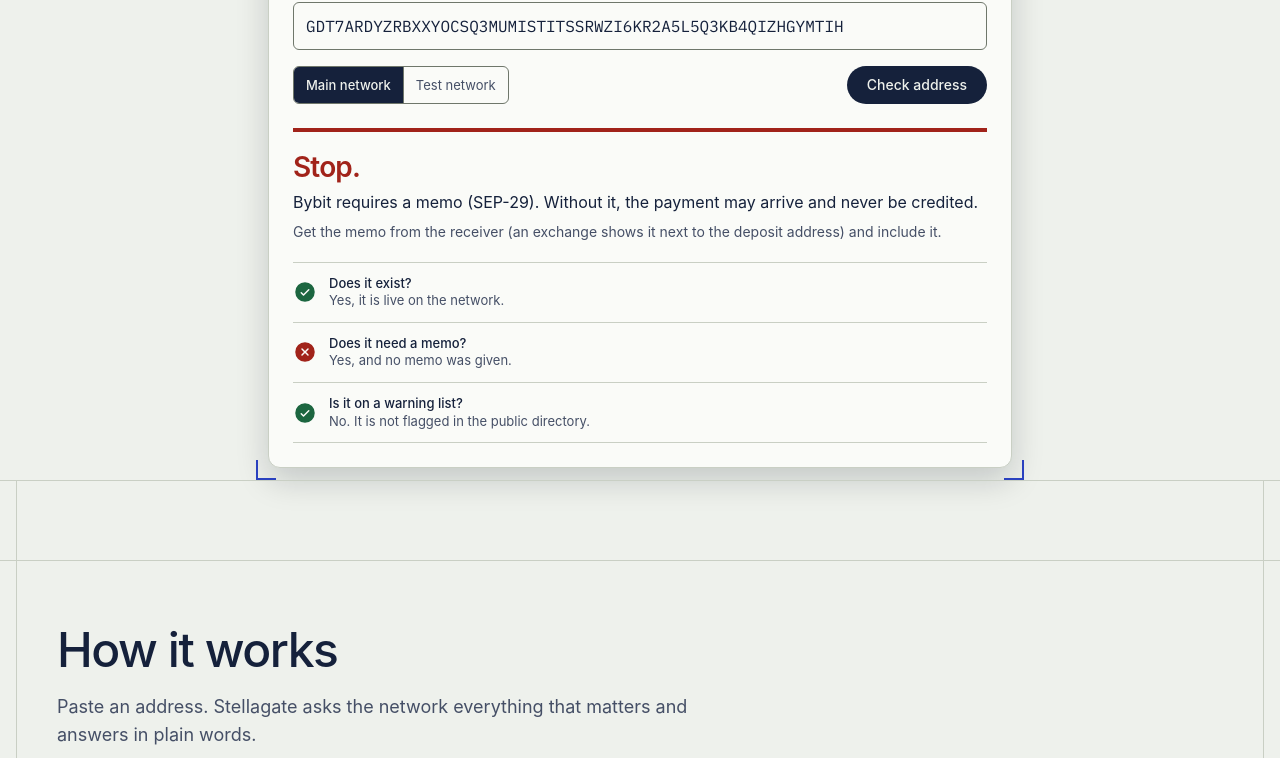
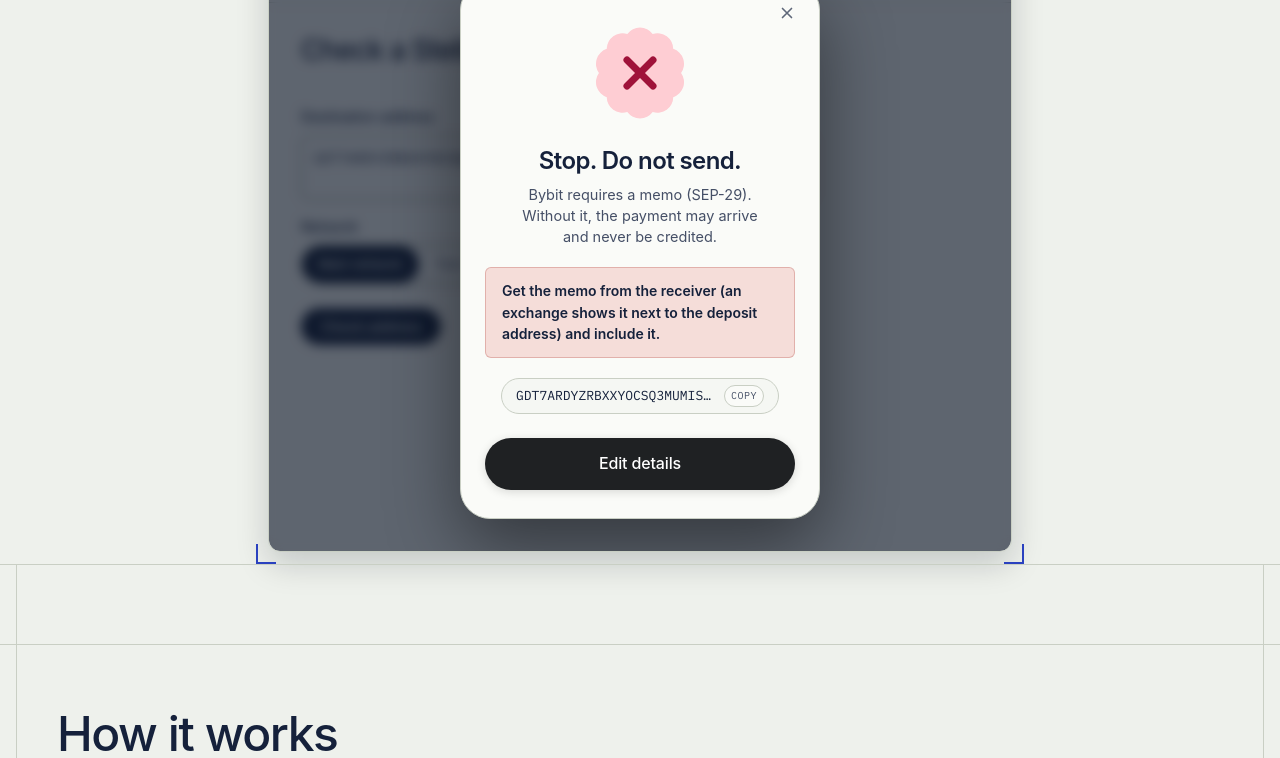
Before and after one commit to StellaGate/stellagate, a website built with Vite: page site/index.html in a window 1280 px wide. Shown: the part 960-1718 px from the top of the page. Built offline with nearby package versions, Linux system fonts and the light colour scheme.

Commit message:
feat: align hero nav, show the verdict pop-up mockup, add landing motion

```diff
--- a/site/index.html
+++ b/site/index.html
@@ -119,22 +119,37 @@
               <span class="mock-dots" aria-hidden="true"><span></span><span></span><span></span></span>
               <span class="mock-url">stellagate.vercel.app/app</span>
             </div>
-            <div class="mock-body">
-              <p class="mock-label">Address you are sending to</p>
-              <p class="mock-field">GDT7ARDYZRBXXYOCSQ3MUMISTITSSRWZI6KR2A5L5Q3KB4QIZHGYMTIH</p>
-              <div class="mock-controls">
-                <span class="mock-segmented"><span class="is-on">Main network</span><span>Test network</span></span>
-                <span class="mock-button">Check address</span>
+            <div class="mock-scene">
+              <div class="mock-page" aria-hidden="true">
+                <div class="mock-appbar">
+                  <span class="mock-brand"><span class="brand-mark"></span>Stellagate</span>
+                  <span class="mock-links"><span class="is-on">App</span><span>Batch</span><span>Memo Lab</span><span>Developer</span></span>
+                  <span class="mock-net"><span class="mock-net-dot"></span>Mainnet</span>
+                </div>
+                <div class="mock-form">
+                  <p class="mock-title">Check a Stellar address</p>
+                  <p class="mock-label">Destination address</p>
+                  <p class="mock-field"><span class="mock-typed">GDT7ARDYZRBXXYOCSQ3MUMISTITSSRWZI6KR2A5L5Q3KB4QIZHGYMTIH</span><span class="mock-caret"></span></p>
+                  <p class="mock-label">Network</p>
+                  <span class="mock-segmented"><span class="is-on">Main network</span><span>Test network</span></span>
+                  <span class="mock-button">Check address</span>
+                </div>
               </div>
-              <div class="mock-verdict">
-                <p class="mock-word">Stop.</p>
-                <p class="mock-summary">Bybit requires a memo (SEP-29). Without it, the payment may arrive and never be credited.</p>
-                <p class="mock-fix">Get the memo from the receiver (an exchange shows it next to the deposit address) and include it.</p>
-                <ul class="frag-rows">
-                  <li class="frag-row row-fine"><span class="status"><svg class="status-icon status-fine" aria-hidden="true"><use href="#i-fine"/></svg><span class="sr-only">Fine</span></span><span class="frag-q">Does it exist?</span><span class="frag-a">Yes, it is live on the network.</span></li>
-                  <li class="frag-row row-stop"><span class="status"><svg class="status-icon status-stop" aria-hidden="true"><use href="#i-stop"/></svg><span class="sr-only">Stop</span></span><span class="frag-q">Does it need a memo?</span><span class="frag-a">Yes, and no memo was given.</span></li>
-                  <li class="frag-row row-fine"><span class="status"><svg class="status-icon status-fine" aria-hidden="true"><use href="#i-fine"/></svg><span class="sr-only">Fine</span></span><span class="frag-q">Is it on a warning list?</span><span class="frag-a">No. It is not flagged in the public directory.</span></li>
-                </ul>
+              <div class="mock-scrim" aria-hidden="true"></div>
+              <div class="mock-modal">
+                <div class="modal-box">
+                  <span class="modal-close" aria-hidden="true"><svg width="18" height="18" viewBox="0 0 24 24" fill="none" stroke="currentColor" stroke-width="2.2" stroke-linecap="round" stroke-linejoin="round"><path d="M18 6L6 18M6 6l12 12"/></svg></span>
+                  <div class="modal-result-pane">
+                    <div class="badge-container badge-stop" aria-hidden="true">
+                      <svg class="rosette-svg" viewBox="0 0 96 96"><path class="rosette-shape" d="M 36.29 11.95 A 14.50 14.50 0 0 1 59.71 11.95 A 14.50 14.50 0 0 1 78.66 25.72 A 14.50 14.50 0 0 1 85.90 48.00 A 14.50 14.50 0 0 1 78.66 70.28 A 14.50 14.50 0 0 1 59.71 84.05 A 14.50 14.50 0 0 1 36.29 84.05 A 14.50 14.50 0 0 1 17.34 70.28 A 14.50 14.50 0 0 1 10.10 48.00 A 14.50 14.50 0 0 1 17.34 25.72 A 14.50 14.50 0 0 1 36.29 11.95 Z"/><path class="cross-path cross-path-1" fill="none" stroke="currentColor" stroke-width="6.5" stroke-linecap="round" d="M36 36 L60 60"/><path class="cross-path cross-path-2" fill="none" stroke="currentColor" stroke-width="6.5" stroke-linecap="round" d="M60 36 L36 60"/></svg>
+                    </div>
+                    <p class="modal-headline">Stop. Do not send.</p>
+                    <p class="modal-text">Bybit requires a memo (SEP-29). Without it, the payment may arrive and never be credited.</p>
+                    <div class="modal-callout"><p class="modal-callout-msg">Get the memo from the receiver (an exchange shows it next to the deposit address) and include it.</p></div>
+                    <span class="modal-dest-pill"><span class="dest-pill-text">GDT7ARDYZRBXXYOCSQ3MUMISTITSSRWZI6KR2A5L5Q3KB4QIZHGYMTIH</span><span class="dest-pill-badge">Copy</span></span>
+                    <span class="modal-pill-btn">Edit details</span>
+                  </div>
+                </div>
               </div>
             </div>
           </div>
--- a/site/src/landing.css
+++ b/site/src/landing.css
@@ -22,8 +22,9 @@
 @media (prefers-color-scheme: dark) { .brand-mark { background-image: url("./assets/stellagate-white.png"); } }
 
 /* Nav, set inside the hero panel: links light on the painting, brand in the top notch */
-.hero-panel .landing-header { position: relative; z-index: 3; padding: var(--space-3) var(--space-4) 0; }
-.hero-panel .landing-header .nav-bar { background: transparent; border: 0; padding: 0; min-height: 3.5rem; }
+/* Inset past the 24px corner radius; every item centres on the notch's middle line (8 + 44/2 = 30 of 60) */
+.hero-panel .landing-header { position: relative; z-index: 3; padding: var(--space-2) var(--space-8) 0; }
+.hero-panel .landing-header .nav-bar { background: transparent; border: 0; padding: 0; min-height: var(--target-min); }
 .hero-panel .nav-links-desktop a { color: var(--on-image-secondary); }
 .hero-panel .nav-links-desktop a:hover { color: var(--on-image); }
 .hero-panel .nav-dropdown-trigger { color: var(--on-image-secondary); }
@@ -35,9 +36,12 @@
 .hero-panel .nav-logo-navy { display: block; }
 @media (prefers-color-scheme: dark) { .hero-panel .nav-logo-navy { display: none; } .hero-panel .nav-logo-white { display: block; } }
 .hero-panel .nav-icon-btn { color: var(--on-image); border-color: var(--on-image-line); background: transparent; }
-.hero-panel .nav-col-right .button-primary { background: var(--on-image); color: var(--image-base); }
+/* Outline on the hero, where the solid call to action sits below; the floating pill keeps it solid */
+.hero-panel .nav-col-right .button-primary { background: transparent; color: var(--on-image); border: 1px solid var(--on-image-line); }
+.hero-panel .nav-col-right .button-primary:hover { background: rgb(255 255 255 / 0.1); border-color: var(--on-image-secondary); }
 @media (max-width: 40rem) {
   .hero-panel .nav-col-right { display: none; }
+  .hero-panel .landing-header { padding-inline: var(--space-4); }
   .hero-frame .notch-top { width: 13rem; clip-path: path("M0 0H208C176 0 172 60 140 60H68C36 60 32 0 0 0Z"); }
 }
 
@@ -98,6 +102,10 @@
   position: relative; overflow: hidden; border-radius: var(--radius-hero) var(--radius-hero) 0 0; color: var(--on-image);
   min-height: min(44rem, 90vh); display: grid; grid-template-rows: auto auto 1fr;
   background-color: var(--image-base);
+}
+/* The painting sits on its own layer so it can settle in without moving the panel's mask */
+.hero-panel::before {
+  content: ""; position: absolute; inset: 0; z-index: 0; pointer-events: none;
   background-image:
     radial-gradient(120% 80% at 50% 45%, var(--image-scrim) 0%, rgb(11 21 38 / 0.28) 55%, rgb(11 21 38 / 0) 100%),
     linear-gradient(180deg, rgb(11 21 38 / 0.35) 0%, rgb(11 21 38 / 0.1) 40%, rgb(11 21 38 / 0.5) 100%),
@@ -145,7 +153,7 @@
 
 /* The stage: centred headline, lede and call to action */
 .hero-stage {
-  position: relative; display: grid; align-content: center; justify-items: center; text-align: center;
+  position: relative; z-index: 1; display: grid; align-content: center; justify-items: center; text-align: center;
   padding: var(--space-12) var(--cell-pad) calc(var(--space-16) + var(--space-8));
 }
 .hero-stage h1 {
@@ -204,26 +212,56 @@
   background: var(--field); border: 1px solid var(--separator); border-radius: var(--radius-control);
   padding: var(--space-1) var(--space-3);
 }
-.mock-body { padding: var(--space-6); }
-.mock-label { font-size: var(--text-caption); font-weight: 500; margin-bottom: var(--space-2); }
+/* The scene: the check page dimmed behind the real verdict pop-up, built from the modal's own classes */
+.mock-scene { display: grid; overflow: hidden; }
+.mock-scene > * { grid-area: 1 / 1; }
+.mock-page { min-width: 0; }
+.mock-appbar {
+  display: flex; align-items: center; gap: var(--space-5); padding: var(--space-3) var(--space-5);
+  border-bottom: 1px solid var(--separator); font-size: var(--text-footnote); color: var(--label-secondary);
+}
+.mock-brand { display: inline-flex; align-items: center; gap: var(--space-2); font-weight: 600; color: var(--label); }
+.mock-brand .brand-mark { width: 18px; height: 18px; }
+.mock-links { display: flex; gap: var(--space-4); }
+.mock-links .is-on { color: var(--label); font-weight: 500; }
+.mock-net {
+  margin-left: auto; display: inline-flex; align-items: center; gap: var(--space-2);
+  padding: var(--space-1) var(--space-3); border: 1px solid var(--separator); border-radius: var(--radius-pill);
+  color: var(--label); font-weight: 500;
+}
+.mock-net-dot { width: 6px; height: 6px; border-radius: 50%; background: var(--go); }
+.mock-form { display: grid; justify-items: start; padding: var(--space-8) var(--space-8) var(--space-10); }
+.mock-title { font-size: var(--text-title-2); font-weight: 500; letter-spacing: -0.025em; line-height: 1.1; margin-bottom: var(--space-6); }
+.mock-label { font-size: var(--text-caption); font-weight: 500; margin: var(--space-4) 0 var(--space-2); }
 .mock-field {
-  font-family: var(--font-address); font-size: var(--text-body); line-height: 1.4; overflow-wrap: anywhere;
+  width: 100%; max-width: 32rem; min-height: 4rem; overflow-wrap: anywhere;
+  font-family: var(--font-address); font-size: var(--text-caption); line-height: 1.4;
   border: 1px solid var(--border-control); border-radius: var(--radius-control); padding: var(--space-3);
 }
-.mock-controls { display: flex; flex-wrap: wrap; align-items: center; justify-content: space-between; gap: var(--space-3); margin-top: var(--space-4); }
-.mock-segmented { display: inline-flex; border: 1px solid var(--border-control); border-radius: var(--radius-control); overflow: hidden; font-size: var(--text-footnote); }
-.mock-segmented span { padding: var(--space-2) var(--space-3); color: var(--label-secondary); }
-.mock-segmented span + span { border-left: 1px solid var(--border-control); }
-.mock-segmented .is-on { background: var(--label); color: var(--bg); font-weight: 500; }
-.mock-button { padding: var(--space-2) var(--space-5); background: var(--label); color: var(--bg); border-radius: var(--radius-pill); font-size: var(--text-caption); font-weight: 500; }
-.mock-verdict { margin-top: var(--space-6); padding-top: var(--space-5); border-top: 4px solid var(--stop); }
-.mock-word, .frag-word {
+.mock-caret { display: inline-block; width: 1px; height: 1.1em; margin-left: 1px; vertical-align: text-bottom; background: var(--label); opacity: 0; }
+.mock-segmented { display: inline-flex; border: 1px solid var(--border-control); border-radius: var(--radius-pill); overflow: hidden; font-size: var(--text-footnote); }
+.mock-segmented span { padding: var(--space-2) var(--space-4); color: var(--label-secondary); }
+.mock-segmented .is-on { background: var(--label); color: var(--bg); font-weight: 500; border-radius: var(--radius-pill); }
+.mock-button {
+  margin-top: var(--space-6); padding: var(--space-2) var(--space-5); border-radius: var(--radius-pill);
+  background: var(--label); color: var(--bg); font-size: var(--text-caption); font-weight: 500;
+}
+/* Same tint and blur as the real dialog's backdrop */
+.mock-scrim { background: rgb(11 21 38 / 0.65); backdrop-filter: blur(6px); -webkit-backdrop-filter: blur(6px); }
+.mock-modal { z-index: 1; align-self: center; justify-self: center; width: min(22.5rem, 100% - 2 * var(--space-4)); margin-block: var(--space-8); }
+.mock-modal .modal-box { box-shadow: 0 28px 72px rgb(0 0 0 / 0.45); }
+.mock-modal .modal-close { display: flex; }
+.mock-modal .modal-dest-pill { cursor: inherit; }
+.mock-modal .modal-pill-btn { display: grid; place-items: center; }
+@media (max-width: 40rem) {
+  .mock-links { display: none; }
+  .mock-form { padding: var(--space-6) var(--space-5); }
+}
+.frag-word {
   display: block; font-weight: 600; font-size: var(--text-title-2); line-height: var(--leading-tight);
   letter-spacing: var(--tracking-display); color: var(--go);
 }
-.mock-word, .frag-word-stop { color: var(--stop); }
-.mock-summary { margin-top: var(--space-2); font-weight: 400; line-height: 1.4; }
-.mock-fix { margin-top: var(--space-2); font-size: var(--text-caption); color: var(--label-secondary); line-height: 1.45; }
+.frag-word-stop { color: var(--stop); }
 
 /* Check-row fragments: the check page's own rows */
 .frag-rows { list-style: none; margin: var(--space-5) 0 0; padding: 0; border-top: 1px solid var(--separator); }
--- a/site/src/landing.ts
+++ b/site/src/landing.ts
@@ -2,16 +2,31 @@
 import "./styles.css";
 import "./system.css";
 import "./landing.css";
+import "./motion.css";
 import { drawGuilloche } from "./guilloche.ts";
 import { initNotice } from "./notice.ts";
 import { initNav } from "./nav.ts";
+import { initMotion } from "./motion.ts";
 
 initNav({ hasFloatingPill: true });
 
 document.querySelectorAll<HTMLElement>(".guilloche").forEach(drawGuilloche);
 
 const tabs = [...document.querySelectorAll<HTMLButtonElement>(".code-tabs [role=tab]")];
+const tabList = document.querySelector<HTMLElement>(".code-tabs");
+const indicator = document.createElement("span");
+indicator.className = "tab-indicator";
+indicator.setAttribute("aria-hidden", "true");
+if (tabList) {
+  tabList.prepend(indicator);
+  tabList.classList.add("has-indicator");
+}
+function moveIndicator(tab: HTMLButtonElement) {
+  const right = tab.parentElement!.clientWidth - tab.offsetLeft - tab.offsetWidth;
+  indicator.style.clipPath = `inset(0 ${right}px 0 ${tab.offsetLeft}px round 999px)`;
+}
 function select(tab: HTMLButtonElement) {
+  moveIndicator(tab);
   for (const t of tabs) {
     const on = t === tab;
     t.setAttribute("aria-selected", String(on));
@@ -29,4 +44,11 @@
   });
 });
 
+const current = tabs.find((t) => t.getAttribute("aria-selected") === "true");
+if (current) {
+  moveIndicator(current);
+  addEventListener("resize", () => moveIndicator(tabs.find((t) => t.getAttribute("aria-selected") === "true")!));
+}
+
+initMotion();
 initNotice();
--- /dev/null
+++ b/site/src/motion.css
@@ -0,0 +1,49 @@
+/* Landing motion. Only transform and opacity move. Arrive with ease-out, leave with ease-in.
+   Everything sits inside no-preference, so reduced motion shows the final state at once. */
+
+@keyframes rise { from { opacity: 0; transform: translateY(12px); } }
+@keyframes settle { from { transform: scale(1.04); } }
+@keyframes caret-blink { 50% { opacity: 0; } }
+
+@media (prefers-reduced-motion: no-preference) {
+  /* 1. Load: painting settles, then nav, headline, lede and actions cascade in */
+  .hero-panel::before { animation: settle var(--duration-scene) var(--ease-arrive) both; }
+  .hero-panel .landing-header,
+  .hero-stage h1,
+  .hero-stage .lede,
+  .hero-actions { animation: rise var(--duration-enter) var(--ease-arrive) both; }
+  .hero-stage h1 { animation-delay: calc(2 * var(--stagger)); }
+  .hero-stage .lede { animation-delay: calc(3 * var(--stagger)); }
+  .hero-actions { animation-delay: calc(4 * var(--stagger)); }
+
+  /* 2. Scroll: each block rises once as it enters; cells cascade by --i, set in motion.ts */
+  .motion-ready [data-reveal] {
+    opacity: 0; transform: translateY(16px);
+    transition: opacity var(--duration-enter) var(--ease-arrive), transform var(--duration-enter) var(--ease-arrive);
+    transition-delay: calc(var(--i, 0) * var(--stagger));
+  }
+  .motion-ready [data-reveal].is-in { opacity: 1; transform: none; }
+
+  /* 3. The mockup plays once: address types in, button presses, backdrop dims, verdict rises */
+  .app-mock.is-armed .mock-scrim { opacity: 0; }
+  .app-mock.is-armed .mock-modal { opacity: 0; transform: translateY(24px) scale(0.97); }
+  .app-mock.is-armed .mock-modal * { animation-play-state: paused; }
+  .mock-scrim { transition: opacity var(--duration-reveal) var(--ease-arrive); }
+  .mock-modal { transition: opacity var(--duration-enter) var(--ease-arrive) 80ms, transform var(--duration-enter) var(--ease-arrive) 80ms; }
+  .app-mock.is-typing .mock-caret { opacity: 1; animation: caret-blink 1s steps(1) infinite; }
+  .mock-button { transition: transform var(--duration-state) var(--ease-arrive); }
+  .app-mock.is-pressed .mock-button { transform: scale(0.96); }
+
+  /* 4. Small interactions */
+  .faq-item[open] p { animation: rise var(--duration-reveal) var(--ease-arrive); }
+  .tab-indicator { transition: clip-path var(--duration-reveal) var(--ease-arrive); }
+}
+
+/* Code tabs: one pill slides between tabs. A full-width bar clipped to the selected tab, so nothing re-lays out */
+.code-tabs { position: relative; }
+.code-tabs button { position: relative; z-index: 1; transition: color var(--duration-state) var(--ease-arrive); }
+.code-tabs.has-indicator button[aria-selected="true"] { background: transparent; }
+.tab-indicator {
+  position: absolute; inset-inline: 0; top: var(--space-3); height: var(--target-min);
+  background: var(--accent); pointer-events: none;
+}
--- /dev/null
+++ b/site/src/motion.ts
@@ -0,0 +1,78 @@
+// Landing motion: scroll reveals and the mockup's one-time story. Skipped entirely under reduced motion.
+
+const reduced = matchMedia("(prefers-reduced-motion: reduce)").matches;
+const wait = (ms: number) => new Promise((r) => setTimeout(r, ms));
+
+export function initMotion(): void {
+  if (reduced || !("IntersectionObserver" in window)) return;
+  initReveals();
+  initMockStory();
+}
+
+function initReveals(): void {
+  const targets: HTMLElement[] = [];
+  document.querySelectorAll<HTMLElement>(".ruled-head, .faq-list, .closing-panel").forEach((el) => targets.push(el));
+  // Cell contents rise, not the cells, so the ruled lines stay put
+  document.querySelectorAll<HTMLElement>(".cells").forEach((cells) => {
+    const cols = cells.classList.contains("cells-3") ? 3 : 2;
+    [...cells.children].forEach((cell, i) => {
+      for (const child of cell.children) {
+        const el = child as HTMLElement;
+        if (el.classList.contains("step-num") || el.classList.contains("guilloche") || el.classList.contains("glass-layer")) continue;
+        el.style.setProperty("--i", String(i % cols));
+        targets.push(el);
+      }
+    });
+  });
+
+  const io = new IntersectionObserver(
+    (entries) => {
+      for (const e of entries) {
+        if (!e.isIntersecting) continue;
+        e.target.classList.add("is-in");
+        io.unobserve(e.target);
+      }
+    },
+    { rootMargin: "0px 0px -10% 0px" },
+  );
+  for (const el of targets) {
+    el.dataset.reveal = "";
+    io.observe(el);
+  }
+  document.documentElement.classList.add("motion-ready");
+}
+
+function initMockStory(): void {
+  const mock = document.querySelector<HTMLElement>(".app-mock");
+  const typed = mock?.querySelector<HTMLElement>(".mock-typed");
+  if (!mock || !typed) return;
+  const address = typed.textContent ?? "";
+  typed.textContent = "";
+  mock.classList.add("is-armed");
+
+  const io = new IntersectionObserver(
+    ([e]) => {
+      if (!e.isIntersecting) return;
+      io.disconnect();
+      void play();
+    },
+    { threshold: 0.5 },
+  );
+  io.observe(mock);
+
+  async function play() {
+    mock!.classList.add("is-typing");
+    await wait(300);
+    for (let i = 1; i <= address.length; i++) {
+      typed!.textContent = address.slice(0, i);
+      await wait(14);
+    }
+    await wait(250);
+    mock!.classList.remove("is-typing");
+    mock!.classList.add("is-pressed");
+    await wait(160);
+    mock!.classList.remove("is-pressed");
+    await wait(120);
+    mock!.classList.remove("is-armed");
+  }
+}
--- a/site/src/tokens.css
+++ b/site/src/tokens.css
@@ -60,6 +60,9 @@
   --duration-reveal: 280ms;
   --ease-arrive: cubic-bezier(0.2, 0.7, 0.2, 1);
   --ease-leave: cubic-bezier(0.4, 0, 1, 1);
+  --duration-enter: 560ms;  /* content rising into place on load and scroll */
+  --duration-scene: 1200ms; /* the hero painting settling */
+  --stagger: 60ms;          /* gap between items in a cascade */
 
   --measure: 42rem; /* content column, under 80 characters of body text */
   --page-max: 72rem; /* landing frame and header */
```
Also changed, not shown: site/src/styles.css (+23 -13 lines).
